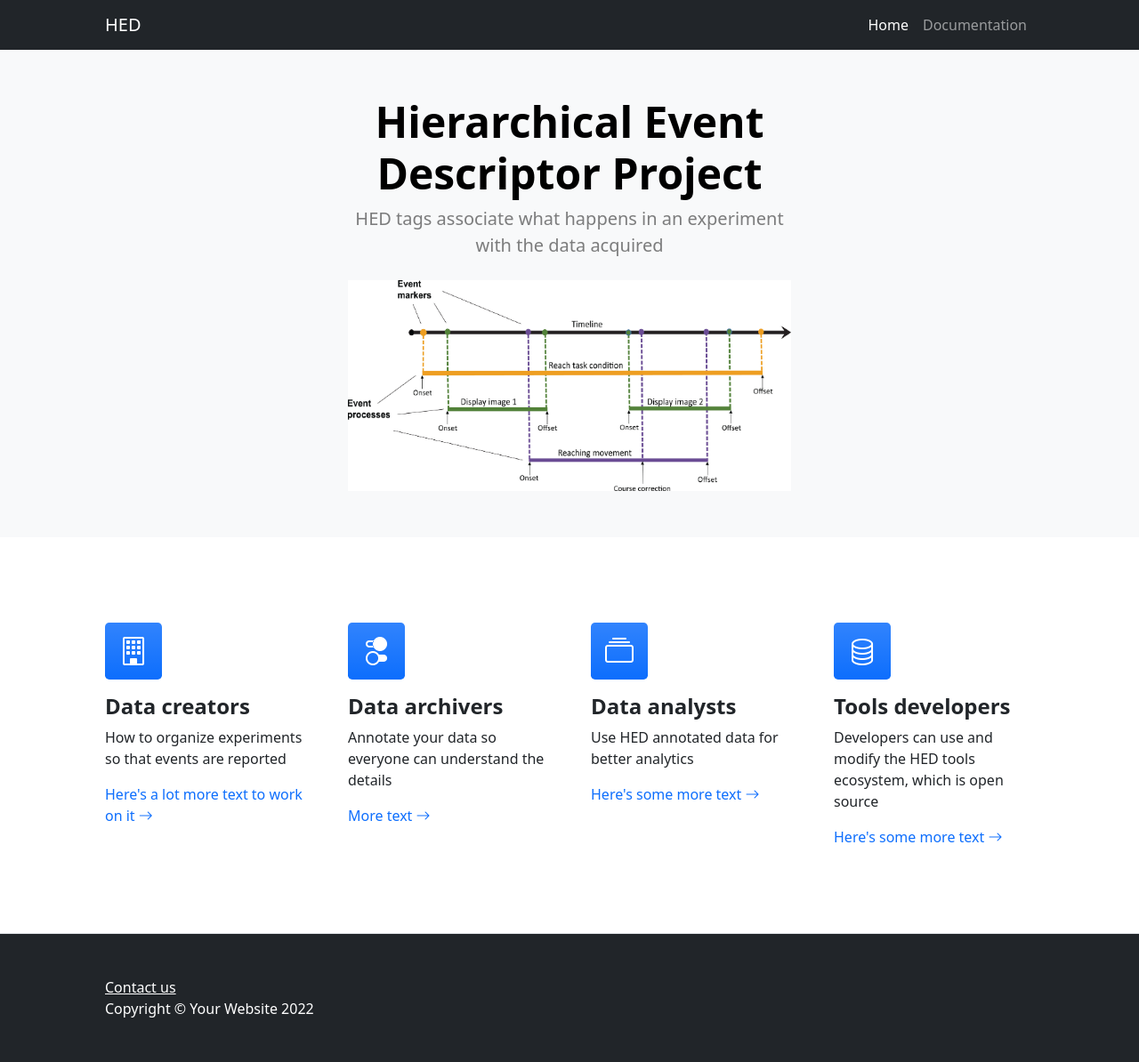
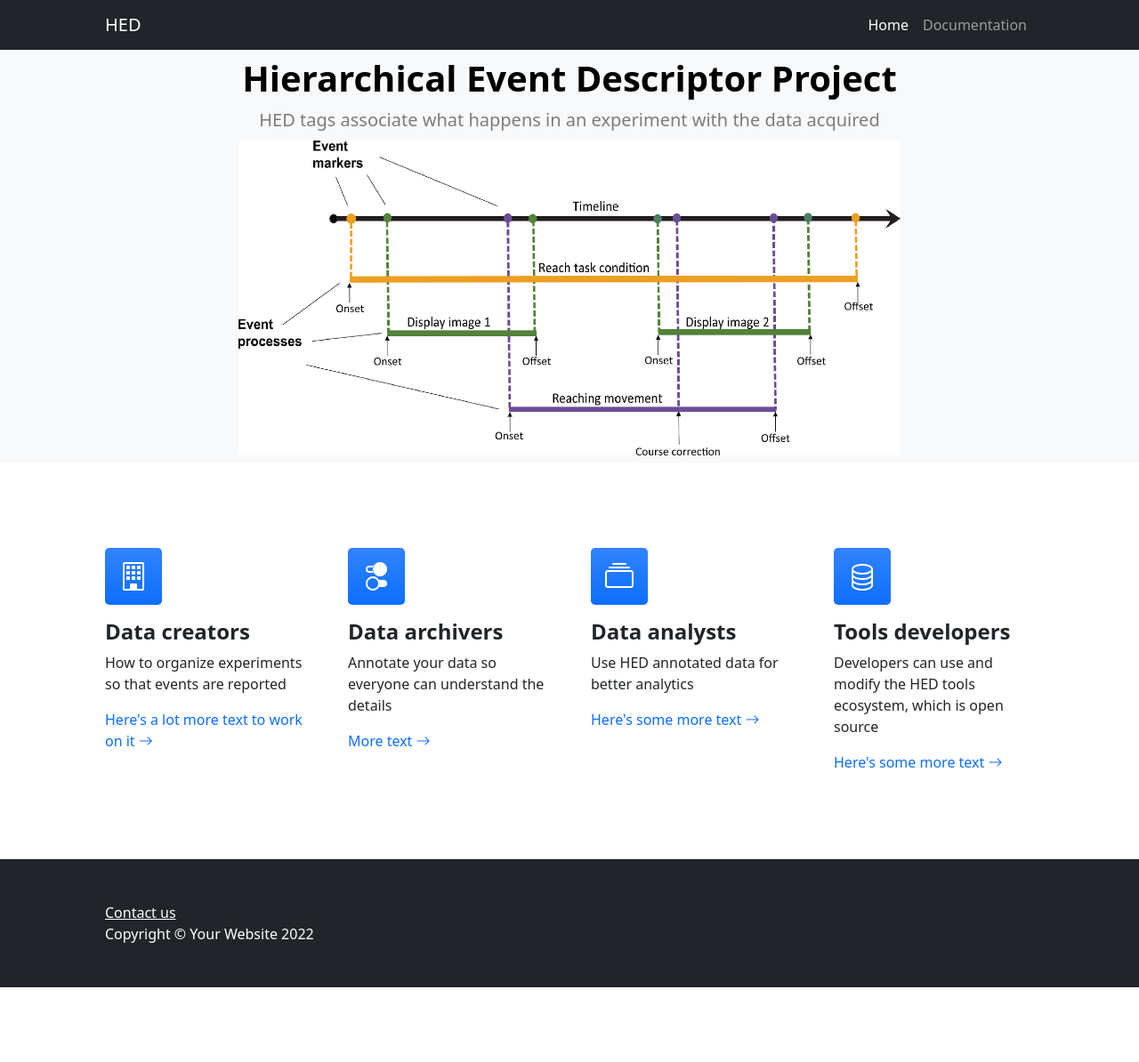
Before and after one commit to hed-standard/hed-standard.github.io, a Jekyll site: the page hedtags-gh-pages/index.html, which Jekyll copies as it is, in a window 1280 px wide. Shown: the whole page at 89% size. Built offline with Jekyll 4.4.1, drawn with Linux system fonts in a browser that asks for light colours; after the commit the page ends 1110 px from its top, so only the background shows below that.

Commit message:
experimenting with spacing

```diff
--- a/hedtags-gh-pages/index.html
+++ b/hedtags-gh-pages/index.html
@@ -29,12 +29,12 @@
         </nav>
         <!-- Header-->
         <header class="bg-light py-1">
-            <div class="container px-5">
+            <div class="container px-0">
                 <div class="row gx-5 justify-content-center">
-                    <div class="col-lg-6">
-                        <div class="text-center my-5">
-                            <h1 class="display-5 fw-bolder text-black mb-2">Hierarchical Event Descriptor Project</h1>
-			    <p class="lead text-black-50 mb-4">HED tags associate what happens in an experiment with the data acquired</p>
+                    <div class="col-lg-8">
+                        <div class="text-center my-1">
+                            <h1 class="display-9 fw-bolder text-black mb-2">Hierarchical Event Descriptor Project</h1>
+			    <p class="lead text-black-50 mb-2">HED tags associate what happens in an experiment with the data acquired</p>
 			    <img src="assets/hed-timeline.jpg" class="img-fluid" alt="Responsive image">
                         </div>
                     </div>
```
